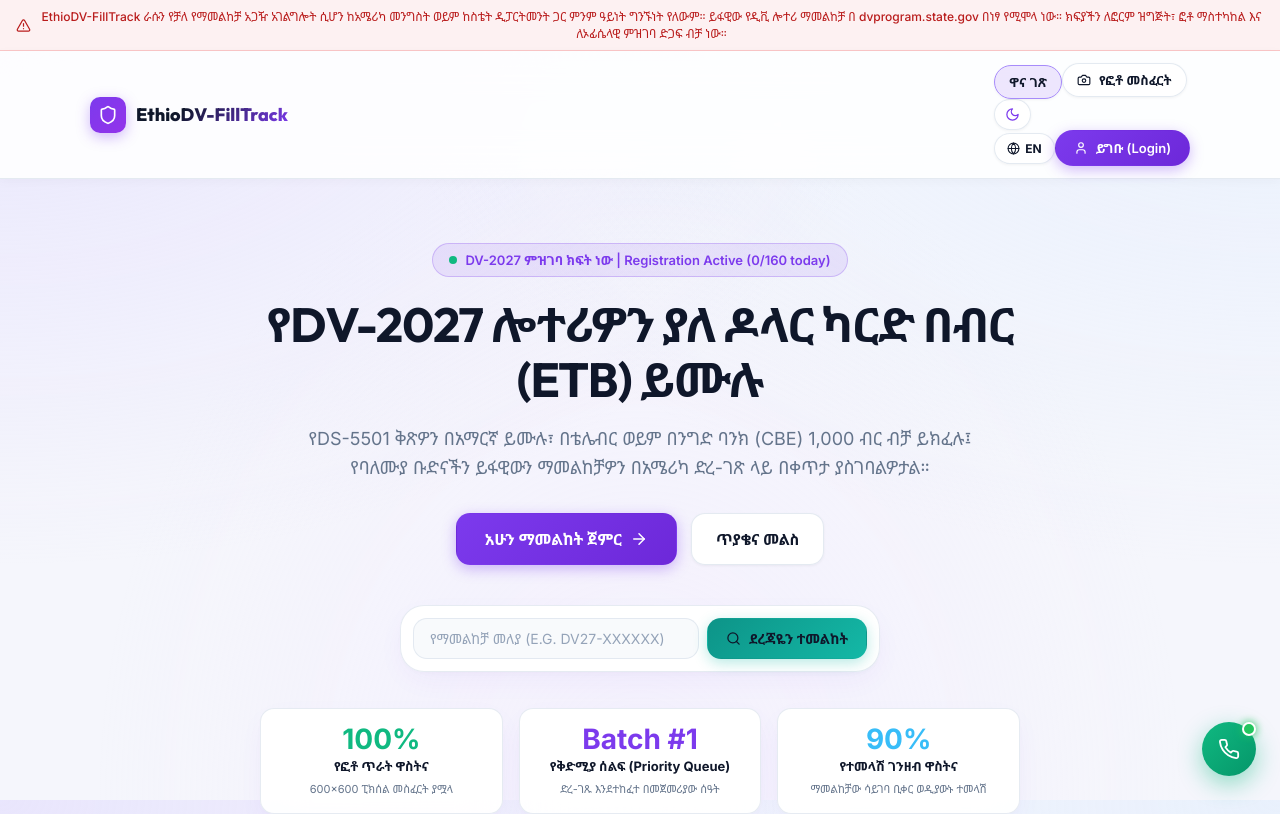
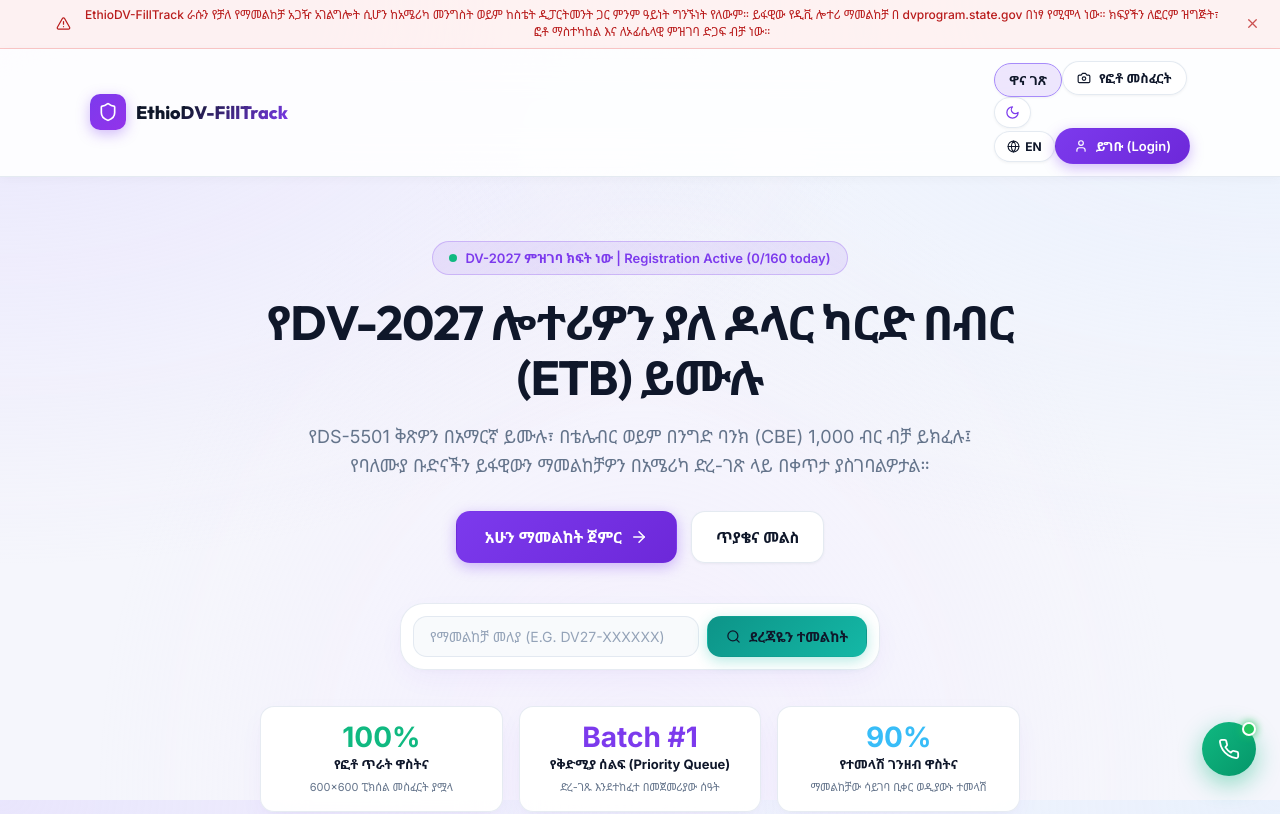
Before and after one commit to 4545bk/EthioDV, a React (Vite) app in the folder client/: page / in a window 1280 px wide. Shown: the top 814 px of the page. Built offline with nearby package versions, Linux system fonts and the light colour scheme; no server answers.

Commit message:
feat(admin): dismissable disclaimer, clean admin navbar, and filing station expand/collapse toggle

```diff
--- a/client/src/components/DisclaimerBanner.jsx
+++ b/client/src/components/DisclaimerBanner.jsx
@@ -1,14 +1,82 @@
-import React from 'react';
+import React, { useState, useEffect } from 'react';
 import { useLanguage } from '../i18n/index.jsx';
-import { AlertTriangle } from 'lucide-react';
+import { AlertTriangle, X } from 'lucide-react';
 
 export default function DisclaimerBanner() {
   const { t } = useLanguage();
+  const [dismissed, setDismissed] = useState(true); // default true until checked
+
+  useEffect(() => {
+    const isDismissed = sessionStorage.getItem('ethiodv_disclaimer_dismissed');
+    if (!isDismissed) {
+      setDismissed(false);
+    }
+  }, []);
+
+  const handleDismiss = () => {
+    sessionStorage.setItem('ethiodv_disclaimer_dismissed', 'true');
+    setDismissed(true);
+  };
+
+  if (dismissed) {
+    return null;
+  }
 
   return (
-    <aside className="disclaimer-banner" role="complementary" aria-label="Official Disclaimer">
-      <AlertTriangle size={15} style={{ flexShrink: 0 }} />
-      <span>{t('disclaimer')}</span>
+    <aside
+      className="disclaimer-banner"
+      role="complementary"
+      aria-label="Official Disclaimer"
+      style={{
+        display: 'flex',
+        alignItems: 'center',
+        justifyContent: 'space-between',
+        padding: '7px 16px',
+        position: 'relative',
+        zIndex: 50,
+      }}
+    >
+      <div style={{ width: 24, flexShrink: 0 }} /> {/* Spacer to balance close button */}
+
+      <div
+        style={{
+          display: 'flex',
+          alignItems: 'center',
+          justifyContent: 'center',
+          gap: 8,
+          flex: 1,
+          textAlign: 'center',
+          padding: '0 8px',
+        }}
+      >
+        <AlertTriangle size={15} style={{ flexShrink: 0 }} />
+        <span style={{ lineHeight: 1.4 }}>{t('disclaimer')}</span>
+      </div>
+
+      <button
+        type="button"
+        onClick={handleDismiss}
+        aria-label="Close disclaimer banner"
+        title="Dismiss notice"
+        style={{
+          background: 'none',
+          border: 'none',
+          cursor: 'pointer',
+          color: 'inherit',
+          padding: 4,
+          borderRadius: 4,
+          display: 'inline-flex',
+          alignItems: 'center',
+          justifyContent: 'center',
+          opacity: 0.75,
+          transition: 'opacity 0.15s ease',
+          flexShrink: 0,
+        }}
+        onMouseEnter={(e) => (e.currentTarget.style.opacity = '1')}
+        onMouseLeave={(e) => (e.currentTarget.style.opacity = '0.75')}
+      >
+        <X size={15} />
+      </button>
     </aside>
   );
 }
--- a/client/src/components/Navbar.jsx
+++ b/client/src/components/Navbar.jsx
@@ -120,8 +120,7 @@
             </button>
           )}
 
-          {isStaff && (
-            <>
+          {user?.role === 'operator' && (
             <button
               onClick={() => onNavigate('operator')}
               className="btn btn-secondary"
@@ -136,6 +135,7 @@
               <CheckCircle2 size={14} color="#8b5cf6" />
               {t('operatorStation')}
             </button>
+          )}
 
           {user?.role === 'superadmin' && (
             <button
@@ -152,8 +152,6 @@
               <Shield size={14} color="#14b8a6" />
               {t('adminDashboard')}
             </button>
-              )}
-            </>
           )}
 
           {/* Theme Toggle Button */}
@@ -290,7 +288,7 @@
                       {t('photoGuide')}
                     </button>
 
-                    {isStaff && (
+                    {user?.role === 'operator' && (
                       <button
                         onClick={() => {
                           onNavigate('operator');
@@ -507,6 +505,7 @@
           {isStaff && (
             <>
               <div style={{ height: 1, background: 'var(--border-subtle)', margin: '4px 0' }} />
+              {user?.role === 'operator' && (
                 <button
                   onClick={() => navigateAndClose('operator')}
                   className="mobile-nav-item"
@@ -515,6 +514,7 @@
                   <CheckCircle2 size={16} color="#8b5cf6" />
                   {t('operatorStation')}
                 </button>
+              )}
 
               {user?.role === 'superadmin' && (
                 <button
--- a/client/src/pages/AdminDashboardPage.jsx
+++ b/client/src/pages/AdminDashboardPage.jsx
@@ -96,6 +96,7 @@
   const [filingStatusMessage, setFilingStatusMessage] = useState('');
   const [filingErrorMessage, setFilingErrorMessage] = useState('');
   const [filingTimeLeft, setFilingTimeLeft] = useState(1800); // 30 mins
+  const [isApplicantDataExpanded, setIsApplicantDataExpanded] = useState(true);
 
   // Load Real Data from Backend
   const loadDashboardData = async () => {
@@ -125,6 +126,28 @@
     loadDashboardData();
   }, []);
 
+  // Check if current operator already holds an active lock without claiming someone new
+  const checkActiveFilingEntry = async () => {
+    try {
+      setFilingLoading(true);
+      setFilingErrorMessage('');
+      const res = await apiRequest('/admin/queue/active');
+      if (res.success && res.data?.entry) {
+        setActiveFilingData(res.data);
+        if (res.data.entry.lockExpiresAt) {
+          const diff = Math.floor((new Date(res.data.entry.lockExpiresAt).getTime() - Date.now()) / 1000);
+          setFilingTimeLeft(Math.max(0, diff));
+        }
+      } else {
+        setActiveFilingData(null);
+      }
+    } catch (err) {
+      console.warn('Could not check active filing lock:', err.message);
+    } finally {
+      setFilingLoading(false);
+    }
+  };
+
   // Claim next priority entry for filing
   const claimNextFilingEntry = async () => {
     try {
@@ -137,6 +160,7 @@
       const res = await apiRequest('/admin/queue/claim-next', { method: 'POST' });
       if (res.success && res.data.entry) {
         setActiveFilingData(res.data);
+        setIsApplicantDataExpanded(true);
         if (res.data.entry.lockExpiresAt) {
           const diff = Math.floor((new Date(res.data.entry.lockExpiresAt).getTime() - Date.now()) / 1000);
           setFilingTimeLeft(Math.max(0, diff));
@@ -167,7 +191,7 @@
     try {
       await apiRequest(`/admin/queue/release/${activeFilingData.entry.id}`, { method: 'POST' });
       setActiveFilingData(null);
-      claimNextFilingEntry();
+      setFilingStatusMessage('Lock released. Entry returned to queue.');
       loadDashboardData();
     } catch (err) {
       setFilingErrorMessage(err.message || 'Failed to release lock');
@@ -617,7 +641,7 @@
             onClick={() => {
               setActiveNav('filing');
               setMobileDrawerOpen(false);
-              if (!activeFilingData) claimNextFilingEntry();
+              if (!activeFilingData) checkActiveFilingEntry();
             }}
             style={{
               width: '100%',
@@ -1262,6 +1286,35 @@
                         </h3>
                       </div>
 
+                      <div style={{ display: 'flex', alignItems: 'center', gap: 8, flexWrap: 'wrap' }}>
+                        <button
+                          type="button"
+                          onClick={() => setIsApplicantDataExpanded((prev) => !prev)}
+                          style={{
+                            display: 'inline-flex',
+                            alignItems: 'center',
+                            gap: 5,
+                            padding: '6px 12px',
+                            borderRadius: 6,
+                            border: '1px solid #cbd5e1',
+                            fontSize: 11,
+                            fontWeight: 700,
+                            background: '#ffffff',
+                            color: '#0f172a',
+                            cursor: 'pointer',
+                          }}
+                        >
+                          {isApplicantDataExpanded ? (
+                            <>
+                              <ChevronDown size={14} /> Collapse Entrant Data
+                            </>
+                          ) : (
+                            <>
+                              <ChevronRight size={14} /> Expand Entrant Data
+                            </>
+                          )}
+                        </button>
+
                         {primaryFiling?.photoDownloadUrl && (
                           <a
                             href={primaryFiling.photoDownloadUrl}
@@ -1286,7 +1339,45 @@
                           </a>
                         )}
                       </div>
-
+                    </div>
+
+                    {!isApplicantDataExpanded ? (
+                      <div
+                        style={{
+                          padding: '12px 14px',
+                          background: '#f8fafc',
+                          borderRadius: 8,
+                          border: '1px solid #e2e8f0',
+                          display: 'flex',
+                          alignItems: 'center',
+                          justifyContent: 'space-between',
+                          flexWrap: 'wrap',
+                          gap: 10,
+                          fontSize: 12,
+                        }}
+                      >
+                        <div style={{ display: 'flex', alignItems: 'center', gap: 10 }}>
+                          <div style={{ width: 36, height: 36, borderRadius: 6, overflow: 'hidden', border: '1px solid #cbd5e1', background: '#ffffff', flexShrink: 0 }}>
+                            {primaryFiling?.photoDownloadUrl ? (
+                              <img src={primaryFiling.photoDownloadUrl} alt="Entrant" style={{ width: '100%', height: '100%', objectFit: 'cover' }} />
+                            ) : (
+                              <div style={{ height: '100%', display: 'flex', alignItems: 'center', justifyContent: 'center', fontSize: 10, color: '#94a3b8' }}>N/A</div>
+                            )}
+                          </div>
+                          <span style={{ color: '#64748b' }}>
+                            Entrant: <strong style={{ color: '#0f172a' }}>{primaryFiling?.name?.firstName} {primaryFiling?.name?.lastName}</strong> ({primaryFiling?.gender === 'M' ? 'Male' : 'Female'}) • {primaryFiling?.birthCountry || 'Ethiopia'}
+                          </span>
+                        </div>
+                        <button
+                          type="button"
+                          onClick={() => setIsApplicantDataExpanded(true)}
+                          style={{ border: 'none', background: 'none', color: '#4f46e5', fontWeight: 700, cursor: 'pointer', fontSize: 12 }}
+                        >
+                          Show full 14 form fields →
+                        </button>
+                      </div>
+                    ) : (
+                      <>
                         {/* Applicant Photo */}
                         <div style={{ display: 'flex', gap: 16, alignItems: 'center', background: '#f8fafc', padding: 12, borderRadius: 10, border: '1px solid #e2e8f0', flexWrap: 'wrap' }}>
                           <div style={{ width: 90, height: 90, borderRadius: 8, overflow: 'hidden', border: '2px solid #10b981', background: '#ffffff', flexShrink: 0 }}>
@@ -1347,6 +1438,8 @@
                             </div>
                           ))}
                         </div>
+                      </>
+                    )}
                   </div>
 
                   {/* Right Column: Complete Official Filing Card */}
```
Also changed, not shown: 1 other file (tests, documents, lock files or other folders). Lines whose indentation alone changed are shown as unchanged.
